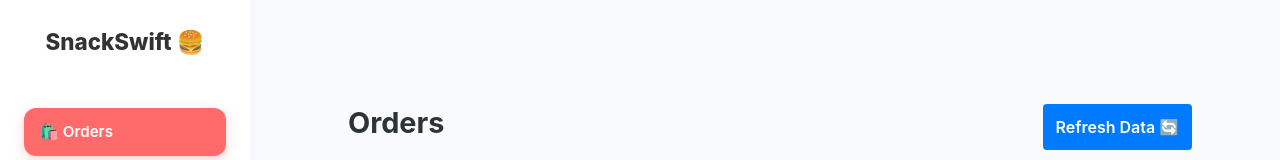
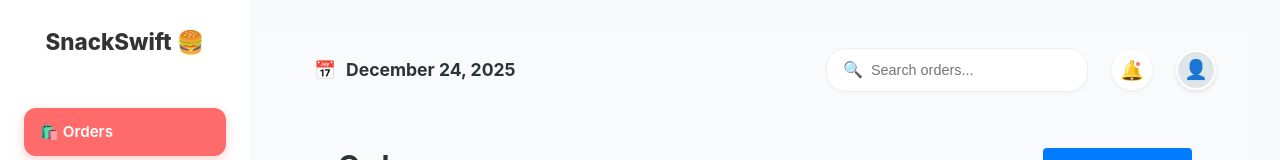
Before and after one commit to iamazhaar/SnackSwift, a React app in the folder frontend/: page /dashboard in a window 1280 px wide. Shown: the top 160 px of the page. Built offline with nearby package versions, Linux system fonts and the light colour scheme; no server answers; the HTML template or start-up script is replaced by a standard one.

Commit message:
Dashboard Layout Modified

```diff
--- a/frontend/src/layouts/DashboardLayout.jsx
+++ b/frontend/src/layouts/DashboardLayout.jsx
@@ -1,12 +1,24 @@
 import { Outlet } from "react-router-dom";
 import Sidebar from "../components/Sidebar";
+import DashboardHeader from '../components/DashboardHeader'
 
 const DashboardLayout = () => {
   return (
-    <div style={{ display: "flex" }}>
-      <Sidebar /> {/* The Side Menu */}
-      <div style={{ marginLeft: "260px", width: "100%", padding: "2rem", background: "#f9fafb", minHeight: "100vh" }}>
-        <Outlet /> {/* This renders Dashboard, Menu, etc. */}
+    <div style={{ display: "flex", backgroundColor: "#f9fafb", minHeight: "100vh" }}>
+      {/* 1. Sidebar Fixed Left */}
+      <Sidebar />
+
+      {/* 2. Main Content Area */}
+      <div style={{
+          marginLeft: "250px", // Matches Sidebar width
+          width: "100%",
+          padding: "0 2rem 2rem 2rem" // Padding for the content
+      }}>
+        {/* A. The Top Header */}
+        <DashboardHeader />
+
+        {/* B. The Page Content (Dashboard, Menu, etc.) */}
+        <Outlet />
       </div>
     </div>
   );
```
